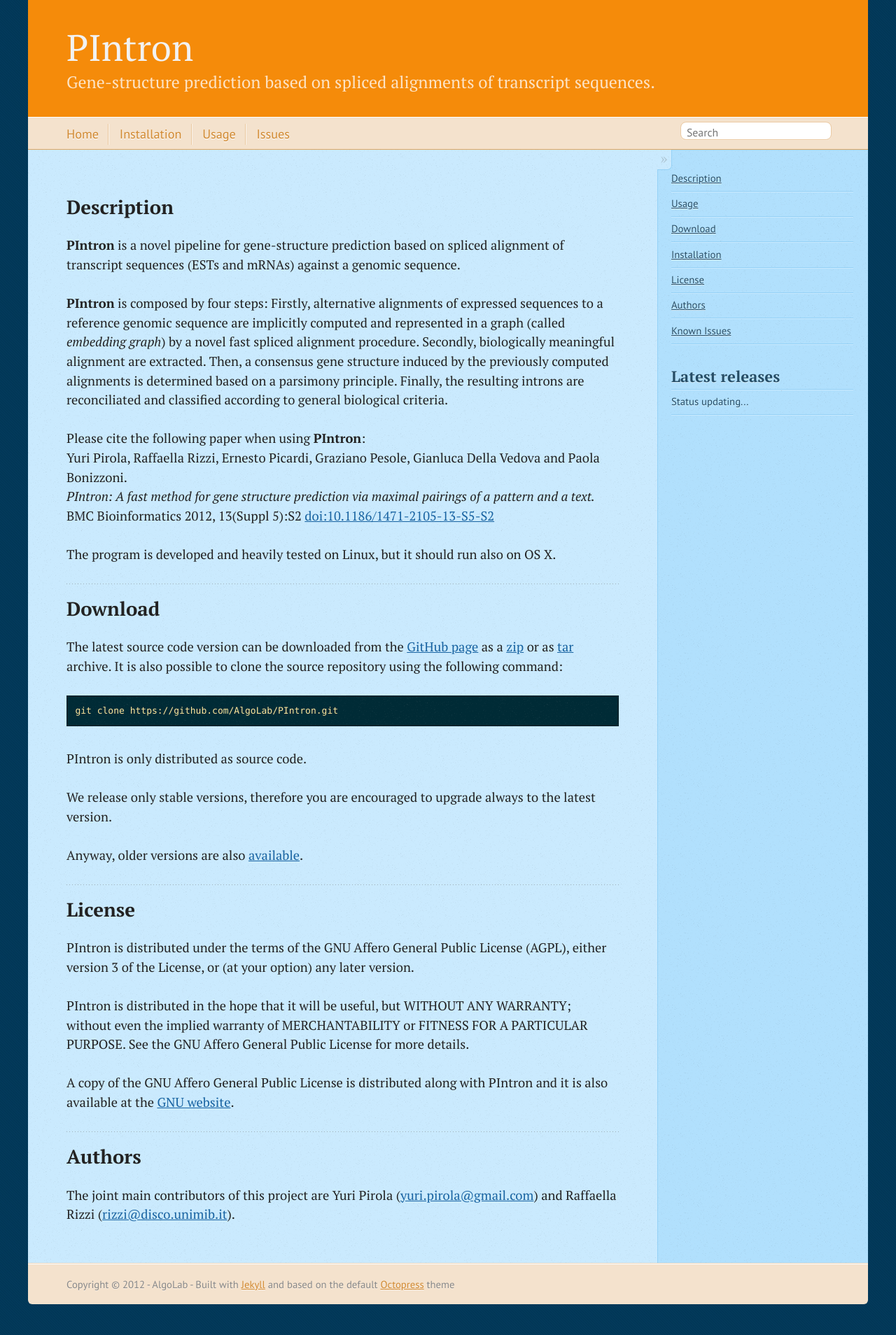
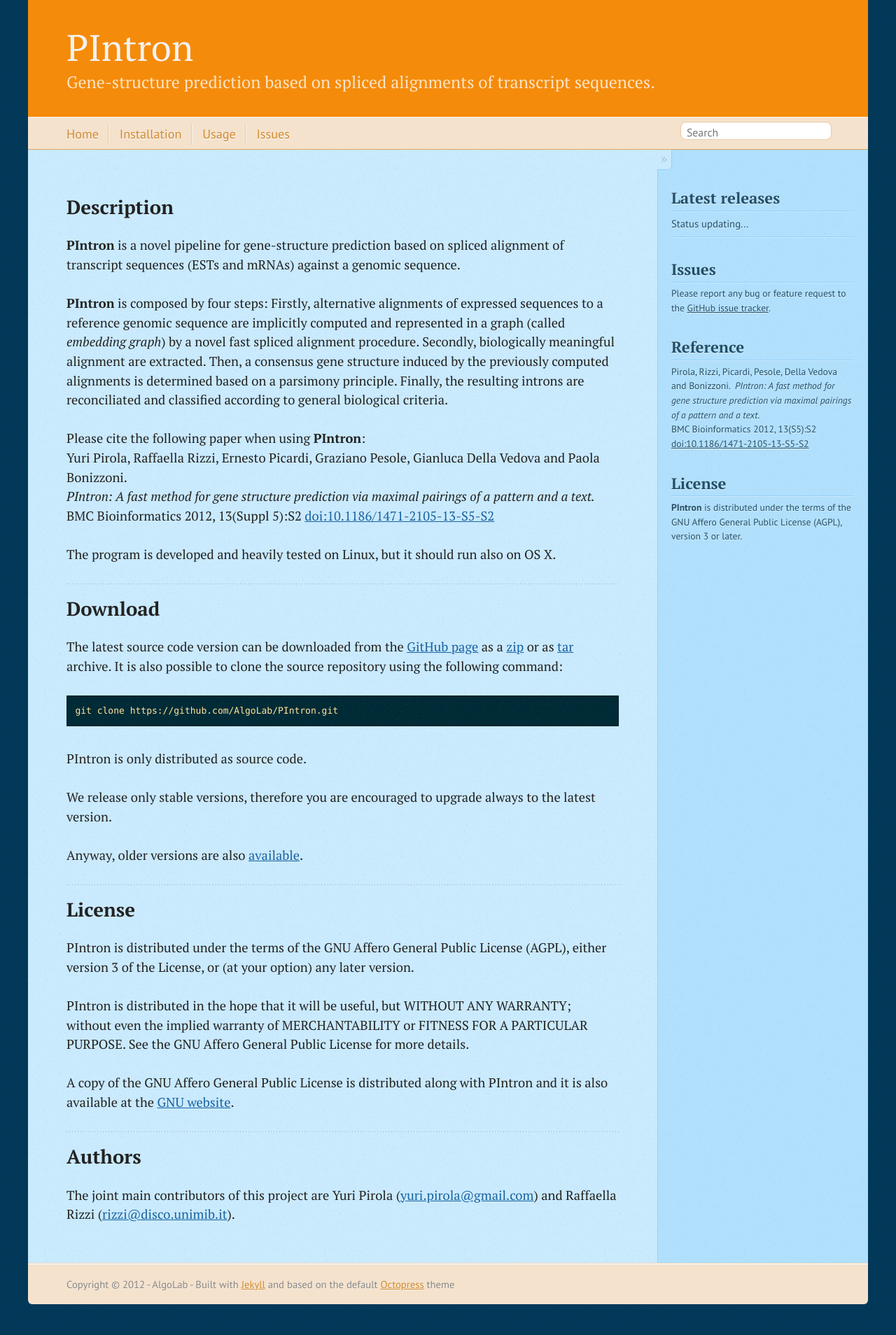
Before and after one commit to AlgoLab/PIntron, a Jekyll site: the page built from index.markdown, in a window 1280 px wide. Shown: the whole page at 70% size. Built offline with Jekyll 4.4.1, drawn with Linux system fonts in a browser that asks for light colours; nearby versions of some CDN libraries.

Commit message:
Website, change sidebar content.

```diff
--- a/_config.yml
+++ b/_config.yml
@@ -9,7 +9,7 @@ author: AlgoLab
 
 github_repository: PIntron
 github_user: AlgoLab
-github_tags_count: 3
+github_tags_count: 2
 
 nav:
   - name: Home
--- /dev/null
+++ b/_includes/custom/asides/github-issues.html
@@ -0,0 +1,8 @@
+<section>
+  <h1>Issues</h1>
+  <p class="info-text">
+    Please report any bug or feature request to the
+    <a href="https://github.com/AlgoLab/PIntron/issues" title="GitHub
+    issue tracker">GitHub issue tracker</a>.
+  </p>
+</section>
--- /dev/null
+++ b/_includes/custom/asides/info.html
@@ -0,0 +1,18 @@
+<section>
+  <h1>Reference</h1>
+  <p class="info-text">
+    Pirola, Rizzi, Picardi, Pesole, Della Vedova and Bonizzoni.&nbsp;
+    <em>PIntron: A fast method for gene structure
+      prediction via maximal pairings of a pattern and a
+      text.</em><br/>
+    BMC Bioinformatics 2012, 13(S5):S2
+    <a href="http://dx.doi.org/10.1186/1471-2105-13-S5-S2">doi:10.1186/1471-2105-13-S5-S2</a>
+  </p>
+</section>
+<section>
+  <h1>License</h1>
+  <p class="info-text">
+    <strong>PIntron</strong> is distributed under the terms of the GNU
+    Affero General Public License (AGPL), version 3 or later.
+  </p>
+</section>
--- a/_layouts/page.html
+++ b/_layouts/page.html
@@ -14,7 +14,8 @@ layout: default
 </div>
 {% unless page.sidebar == false %}
 <aside class="sidebar">
-{% include custom/asides/toc.html %}
 {% include custom/asides/github-tags.html %}
+{% include custom/asides/github-issues.html %}
+{% include custom/asides/info.html %}
 </aside>
 {% endunless %}
--- a/stylesheets/custom.css
+++ b/stylesheets/custom.css
@@ -1,5 +1,9 @@
 article>h1 {
-        display: none;
+    display: none;
+}
+
+.info-text {
+    font-size:0.925em;
 }
 
 
```
